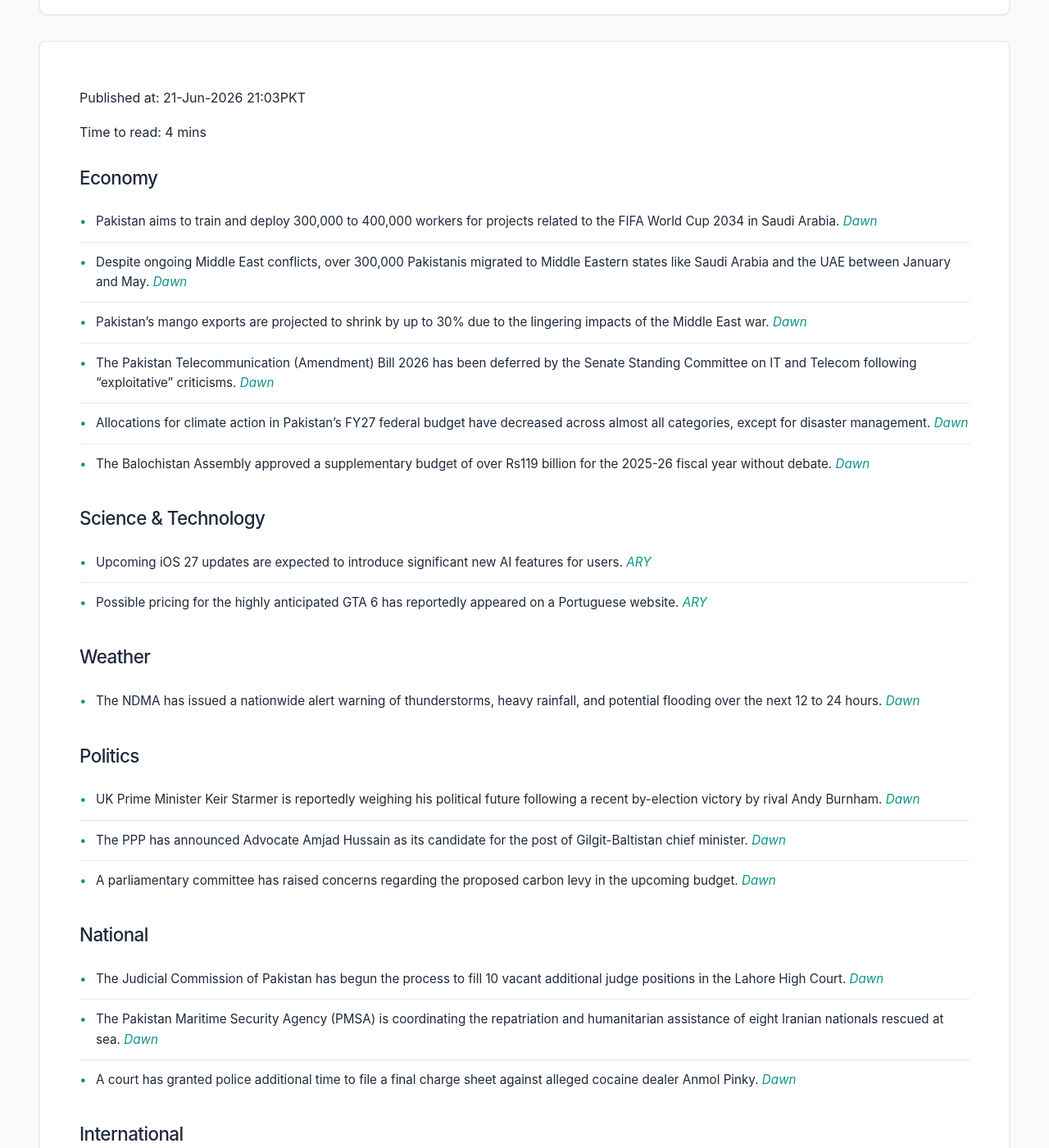
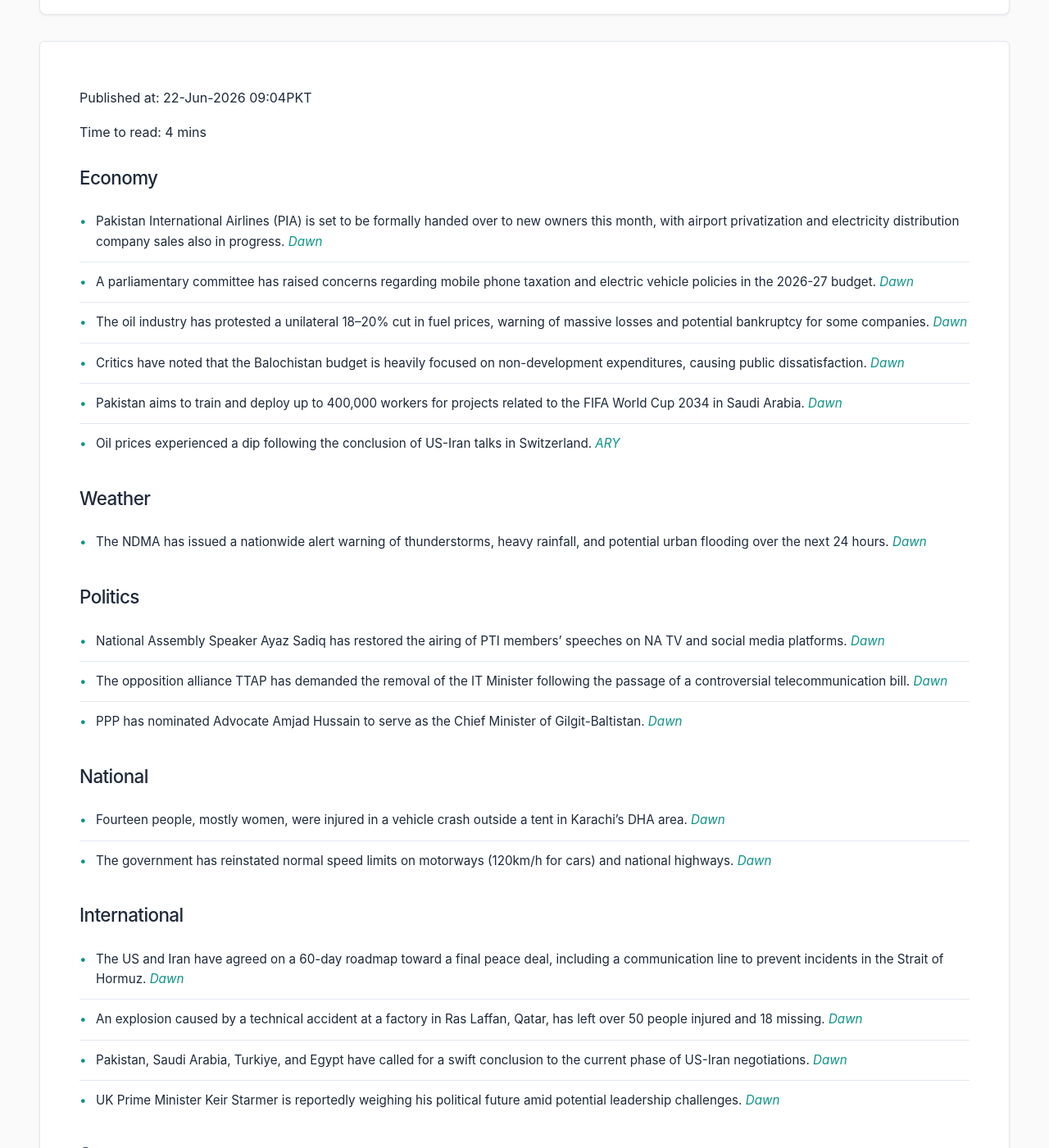
Before and after one commit to zsubzwary/news, a Jekyll site: the page built from en/index.md, in a window 1280 px wide and 1400 px high, scrolled down 209 px. Shown: the whole window at 82% size. Built offline with Jekyll 4.4.1, drawn with Linux system fonts in a browser that asks for light colours; some web fonts are replaced; comment, search, counter and statistics services are not loaded; some of the changed text lies outside the part shown.

Commit message:
DateTime; 2026-06-22T04:04:07.041Z

```diff
--- a/en/index.md
+++ b/en/index.md
@@ -4,50 +4,46 @@ title: Pakistan News Briefing
 lang: en
 ---
 
-Published at: 21-Jun-2026 21:03PKT
+Published at: 22-Jun-2026 09:04PKT
 
 Time to read: 4 mins
 
 ### Economy
-- Pakistan aims to train and deploy 300,000 to 400,000 workers for projects related to the FIFA World Cup 2034 in Saudi Arabia. *[Dawn](https://www.dawn.com/news/2009709/pakistan-targets-400000-trained-workers-for-fifa-world-cup-2034-hosted-by-saudi-arabia)*
-- Despite ongoing Middle East conflicts, over 300,000 Pakistanis migrated to Middle Eastern states like Saudi Arabia and the UAE between January and May. *[Dawn](https://www.dawn.com/news/2009573/middle-east-conflict-fails-to-deter-gulf-job-exodus)*
-- Pakistan's mango exports are projected to shrink by up to 30% due to the lingering impacts of the Middle East war. *[Dawn](https://www.dawn.com/news/2009699/pakistans-mango-exports-may-shrink-up-to-30pc-as-middle-east-war-impacts-linger)*
-- The Pakistan Telecommunication (Amendment) Bill 2026 has been deferred by the Senate Standing Committee on IT and Telecom following "exploitative" criticisms. *[Dawn](https://www.dawn.com/news/2009575/exploitative-telecom-bill-deferred)*
-- Allocations for climate action in Pakistan's FY27 federal budget have decreased across almost all categories, except for disaster management. *[Dawn](https://www.dawn.com/news/2009607/climate-action-takes-a-backseat-in-federal-budget-fy27)*
-- The Balochistan Assembly approved a supplementary budget of over Rs119 billion for the 2025-26 fiscal year without debate. *[Dawn](https://www.dawn.com/news/2009604/balochistan-budget-2026-27-balochistan-passes-rs119bn-suppl-budget-without-debate)*
-
-### Science & Technology
-- Upcoming iOS 27 updates are expected to introduce significant new AI features for users. *[ARY](https://arynews.tv/ios-27-introduces-ai-features-for-users)*
-- Possible pricing for the highly anticipated GTA 6 has reportedly appeared on a Portuguese website. *[ARY](https://arynews.tv/gta-6-prices-appear-to-have-been-listed-on-a-portuguese-website)*
+- Pakistan International Airlines (PIA) is set to be formally handed over to new owners this month, with airport privatization and electricity distribution company sales also in progress. *[Dawn](https://www.dawn.com/news/2009876/pia-to-be-handed-over-to-new-owners-this-month)*
+- A parliamentary committee has raised concerns regarding mobile phone taxation and electric vehicle policies in the 2026-27 budget. *[Dawn](https://www.dawn.com/news/2009874/budget-2026-27-na-body-questions-mobile-taxes-ev-policy)*
+- The oil industry has protested a unilateral 18–20% cut in fuel prices, warning of massive losses and potential bankruptcy for some companies. *[Dawn](https://www.dawn.com/news/2009904/oil-industry-cries-out-over-unilateral-cut-in-fuel-prices)*
+- Critics have noted that the Balochistan budget is heavily focused on non-development expenditures, causing public dissatisfaction. *[Dawn](https://www.dawn.com/news/2009887/a-budget-of-non-development-expenditures)*
+- Pakistan aims to train and deploy up to 400,000 workers for projects related to the FIFA World Cup 2034 in Saudi Arabia. *[Dawn](https://www.dawn.com/news/2009709/pakistan-targets-400000-trained-workers-for-fifa-world-cup-2034-hosted-by-saudi-arabia)*
+- Oil prices experienced a dip following the conclusion of US-Iran talks in Switzerland. *[ARY](https://arynews.tv/oil-slips-after-us-iran-conclude-talks-in-switzerland)*
 
 ### Weather
-- The NDMA has issued a nationwide alert warning of thunderstorms, heavy rainfall, and potential flooding over the next 12 to 24 hours. *[Dawn](https://www.dawn.com/news/2009704/ndma-warns-of-critical-24-hour-weather-window-nationwide)*
+- The NDMA has issued a nationwide alert warning of thunderstorms, heavy rainfall, and potential urban flooding over the next 24 hours. *[Dawn](https://www.dawn.com/news/2009704/ndma-warns-of-critical-24-hour-weather-window-nationwide)*
 
 ### Politics
-- UK Prime Minister Keir Starmer is reportedly weighing his political future following a recent by-election victory by rival Andy Burnham. *[Dawn](https://www.dawn.com/news/2009758/uk-pm-starmer-mulling-political-realities-senior-minister)*
-- The PPP has announced Advocate Amjad Hussain as its candidate for the post of Gilgit-Baltistan chief minister. *[Dawn](https://www.dawn.com/news/2009695/ppp-chairman-gives-the-nod-to-advocate-amjad-hussain-for-post-of-gb-chief-minister)*
-- A parliamentary committee has raised concerns regarding the proposed carbon levy in the upcoming budget. *[Dawn](https://www.dawn.com/news/2009576/budget-2026-27-na-panel-questions-climate-levy)*
+- National Assembly Speaker Ayaz Sadiq has restored the airing of PTI members' speeches on NA TV and social media platforms. *[Dawn](https://www.dawn.com/news/2009909/na-speaker-ayaz-sadiq-restores-airing-of-pti-speeches)*
+- The opposition alliance TTAP has demanded the removal of the IT Minister following the passage of a controversial telecommunication bill. *[Dawn](https://www.dawn.com/news/2009775/ttap-demands-removal-of-it-minister-over-anti-people-telecommunication-bill)*
+- PPP has nominated Advocate Amjad Hussain to serve as the Chief Minister of Gilgit-Baltistan. *[Dawn](https://www.dawn.com/news/2009695/ppp-chairman-gives-the-nod-to-advocate-amjad-hussain-for-post-of-gb-chief-minister)*
 
 ### National
-- The Judicial Commission of Pakistan has begun the process to fill 10 vacant additional judge positions in the Lahore High Court. *[Dawn](https://www.dawn.com/news/2009606/judicial-commission-of-pakistan-initiates-process-to-fill-high-court-vacancies)*
-- The Pakistan Maritime Security Agency (PMSA) is coordinating the repatriation and humanitarian assistance of eight Iranian nationals rescued at sea. *[Dawn](https://www.dawn.com/news/2009751/pmsa-begins-repatriation-humanitarian-assistance-of-8-iranian-nationals-rescued-at-sea)*
-- A court has granted police additional time to file a final charge sheet against alleged cocaine dealer Anmol Pinky. *[Dawn](https://www.dawn.com/news/2009635/police-get-more-time-to-file-final-charge-sheet-against-alleged-cocaine-dealer-anmol-pinky)*
+- Fourteen people, mostly women, were injured in a vehicle crash outside a tent in Karachi's DHA area. *[Dawn](https://www.dawn.com/news/2009853/14-hurt-after-vehicle-crashes-into-tent-outside-dha-imambargah-in-karachi)*
+- The government has reinstated normal speed limits on motorways (120km/h for cars) and national highways. *[Dawn](https://www.dawn.com/news/2009907/normal-speed-limits-reinstated-on-motorways-highways)*
 
 ### International
-- Technical-level talks between the US and Iran have commenced in Switzerland to address the Islamabad Memorandum of Understanding. *[Dawn](https://www.dawn.com/news/2009504/peace-requires-give-and-take-vance-shehbaz-amp-al-thani-address-summit-opening-ceremony-ahead-of-talks-in-burgenstock)*
-- Pakistan, Saudi Arabia, Turkiye, and Egypt have emphasized the importance of a swift conclusion to the current phase of US-Iran negotiations. *[Dawn](https://www.dawn.com/news/2009729/pakistan-saudi-arabia-turkiye-egypt-stress-importance-of-swift-conclusion-to-current-phase-of-us-iran-talks)*
-- Israeli airstrikes in Gaza have killed at least 11 people, including a journalist, despite the presence of a ceasefire. *[Dawn](https://www.dawn.com/news/2009579/journalist-among-11-killed-in-israels-assault-on-gaza)*
-- Israeli strikes in Lebanon have killed at least 20 people, highlighting the fragility of the recent ceasefire with Hezbollah. *[Dawn](https://www.dawn.com/news/2009582/at-least-20-killed-as-israel-continues-attacks-in-lebanon)*
-- A man has been charged in connection with suspected anti-Muslim attacks in Edinburgh, UK. *[Dawn](https://www.dawn.com/news/2009681/man-charged-over-suspected-anti-muslim-attacks-in-uks-edinburgh)*
-- Deputy PM Ishaq Dar revealed that there will be no transit fees in the Strait of Hormuz for the next 60 days. *[ARY](https://arynews.tv/us-iran-relations-no-fees-in-strait-of-hormuz)*
+- The US and Iran have agreed on a 60-day roadmap toward a final peace deal, including a communication line to prevent incidents in the Strait of Hormuz. *[Dawn](https://www.dawn.com/news/2009504/us-iran-make-encouraging-progress-after-hours-long-talks-in-burgenstock-agree-on-roadmap-to-reach-final-peace-deal-in-60-days)*
+- An explosion caused by a technical accident at a factory in Ras Laffan, Qatar, has left over 50 people injured and 18 missing. *[Dawn](https://www.dawn.com/news/2009790/over-50-injured-18-missing-after-technical-accident-causes-explosion-at-qatar-factory)*
+- Pakistan, Saudi Arabia, Turkiye, and Egypt have called for a swift conclusion to the current phase of US-Iran negotiations. *[Dawn](https://www.dawn.com/news/2009729/pakistan-saudi-arabia-turkiye-egypt-stress-importance-of-swift-conclusion-to-current-phase-of-us-iran-talks)*
+- UK Prime Minister Keir Starmer is reportedly weighing his political future amid potential leadership challenges. *[Dawn](https://www.dawn.com/news/2009758/uk-pm-starmer-mulling-political-realities-senior-minister)*
 
 ### Sports
-- Japan secured a dominant 4-0 victory over Tunisia in the 1,000th match in World Cup history. *[Dawn](https://www.dawn.com/news/2009696/japan-rout-tunisia-4-0-as-ueda-shines-in-world-cups-1000th-match)*
+- Iran secured a scoreless draw against Belgium in a World Cup encounter. *[Dawn](https://www.dawn.com/news/2009791/iran-frustrate-star-studded-belgium-to-steal-another-world-cup-point)*
+- Lionel Messi is aiming for a World Cup record as Argentina prepares to face Austria. *[ARY](https://arynews.tv/timeless-messi-eyes-world-cup-record-as-argentina-face-austria)*
+- Serena Williams has been granted a singles wildcard for Wimbledon. *[ARY](https://arynews.tv/serena-williams-given-wimbledon-singles-wildcard)*
+- Kylian Mbappe is preparing for a significant 100th cap. *[ARY](https://arynews.tv/mbappe-ready-for-special-100th-cap)*
+- Curacao has made World Cup history following a significant performance by goalkeeper Room. *[ARY](https://arynews.tv/fifteen-saves-one-point-room-leads-curacao-to-world-cup-history)*
+- The recent victory in the Diamond Jubilee tournament has renewed interest in the future of Pakistani football. *[Dawn](https://www.dawn.com/news/2009896/future-of-pakistani-football)*
 
 ### Other
-- Dua Lipa’s wedding dress in Sicily featured an elaborate design with 480,000 beads and 25,000 feathers. *[ARY](https://arynews.tv/dua-lipas-sicily-couture-wedding-dress-dazzles-with-480000-beads-and-25000-feathers)*
-- Meghan Markle’s potential return to the UK continues to draw media attention. *[ARY](https://arynews.tv/meghan-markles-desperate-wish-for-respect-unfulfilled-as-uk-return-looms)*
-- Taylor Swift's presence in Rhode Island has sparked rumors regarding a bachelorette party. *[ARY](https://arynews.tv/taylor-swifts-rhode-island-lights-up-with-fireworks-amid-bachelorette-buzz)*
-- Reese Witherspoon expressed her excitement regarding the *Legally Blonde* prequel, *Elle*. *[ARY](https://arynews.tv/reese-witherspoon-calls-legally-blonde-prequel-elle-a-dream-come-true)*
-- Erling Haaland reportedly confused Monroe with actress Sydney Sweeney. *[ARY](https://arynews.tv/i-was-thinking-of-her-haaland-mistakes-monroe-for-sydney-sweeney)*
-- Information was provided on how to check UAE visa status online. *[ARY](https://arynews.tv/how-to-check-your-uae-visa-status-online)*
+- An opinion piece discusses the transformation of geopolitical communication from formal state statements to decentralized digital channels. *[Dawn](https://www.dawn.com/news/2009928/the-end-of-one-way-communication)*
+- Jelly Roll has landed a hosting gig on 'Jimmy Kimmel Live!' amidst news of his divorce. *[ARY](https://arynews.tv/jelly-roll-lands-jimmy-kimmel-live-hosting-gig-amid-divorce)*
+- Nicole Kidman honored Keith Urban on the first Father's Day since their split. *[ARY](https://arynews.tv/nicole-kidman-honors-keith-urban-on-first-fathers-day-since-their-split)*
+- Actress Isabel Hodgins is taking maternity leave, leading to the departure of her character Victoria Sugden from *Emmerdale*. *[ARY](https://arynews.tv/emmerdales-victoria-sugden-exits-as-actress-isabel-hodgins-takes-maternity-leave)*
```
